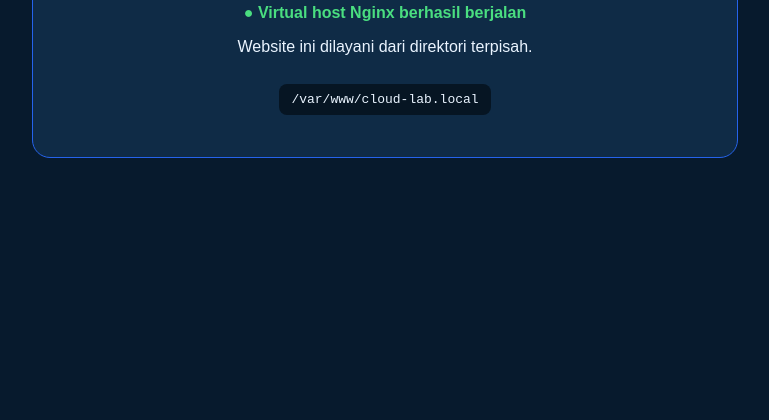
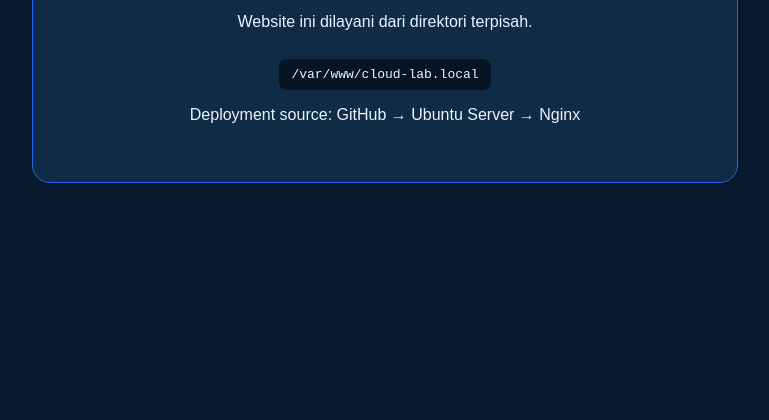
Before and after one commit to stivenadu01/cloud-lab-website, a plain HTML site: page index.html in a window 1280 px wide. Shown: the part 380-800 px from the top of the page, without its empty margins (255-1024 px from the left). Drawn offline with Linux system fonts and the light colour scheme.

Commit message:
Add deployment information

```diff
--- a/index.html
+++ b/index.html
@@ -41,6 +41,7 @@
         <p class="status">● Virtual host Nginx berhasil berjalan</p>
         <p>Website ini dilayani dari direktori terpisah.</p>
         <code>/var/www/cloud-lab.local</code>
+	<p>Deployment source: GitHub → Ubuntu Server → Nginx</p>
     </main>
 </body>
 </html>
```
